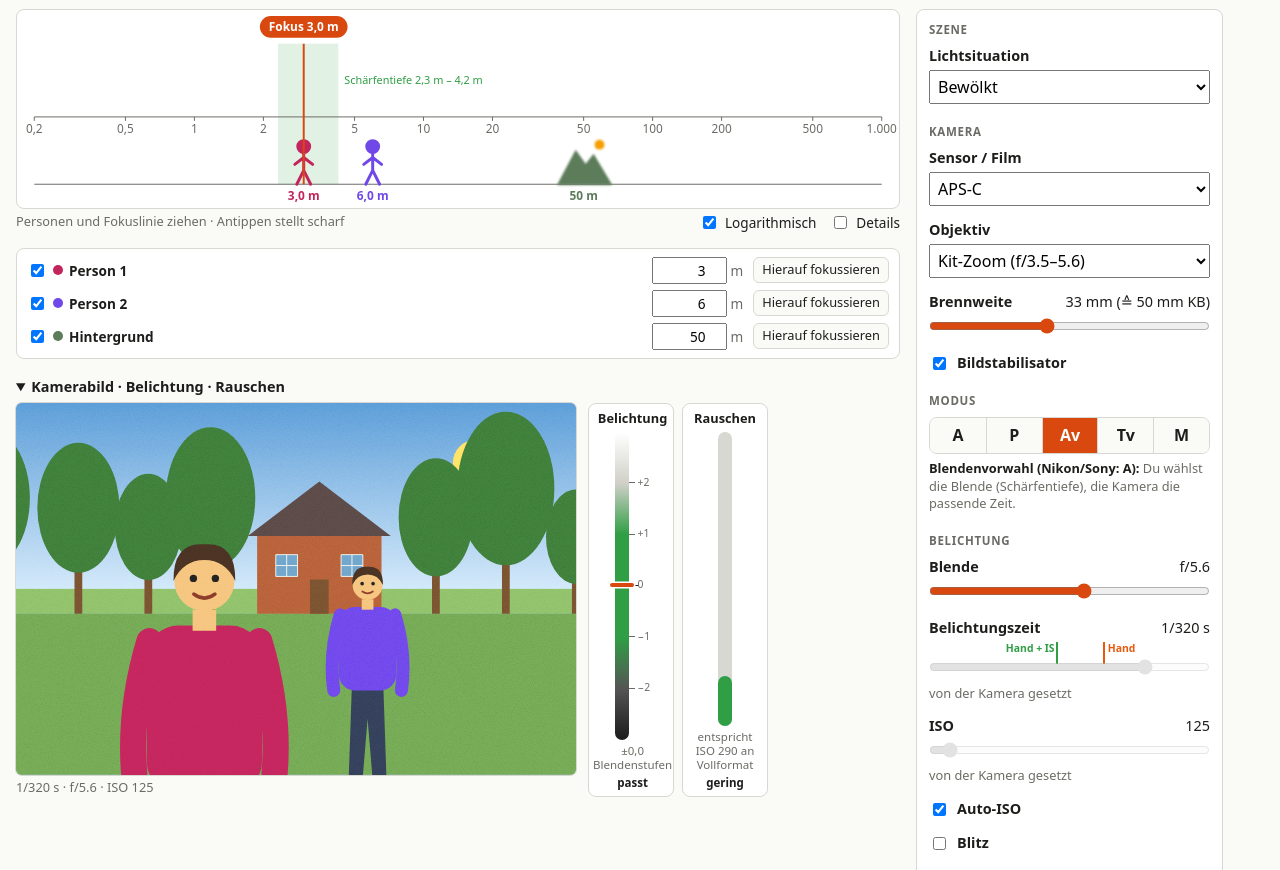
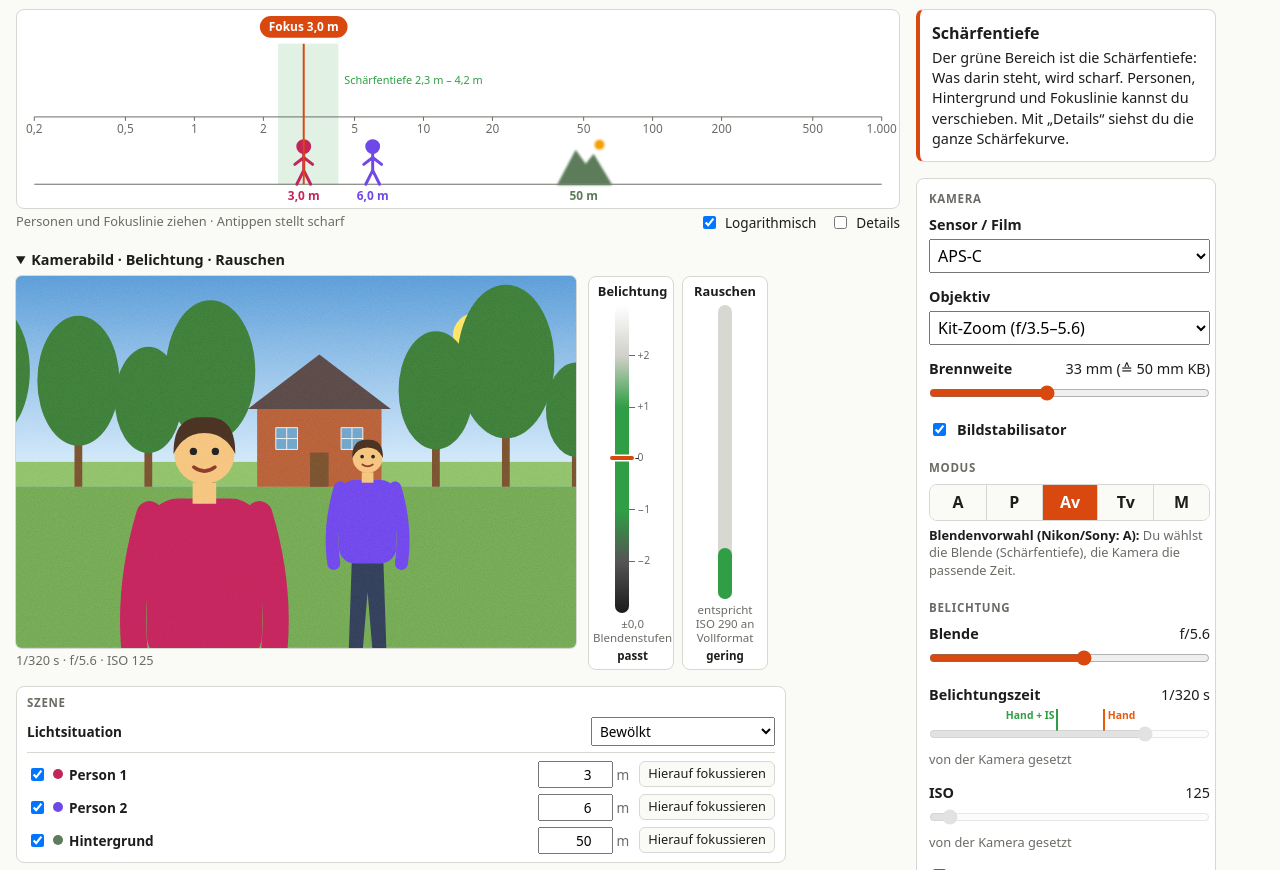
Before and after one commit to soctib/Fotosim, a website built with Vite: page index.html in a window 1280 px wide. Shown: the part 69-939 px from the top of the page. Built offline with nearby package versions, Linux system fonts and the light colour scheme.

Commit message:
Layout: infobox top right, scene panel under the camera image
- Wide screens: infobox at the top of the third column, above the lens
  list; mid-size desktops: above the controls – no longer off-screen
- Element rows move below the camera image and take the light
  situation along: one "Szene" panel for what's in front of the camera
- Controls column now starts with Kamera

Co-Authored-By: Claude Opus 5.5 <noreply@anthropic.com>

```diff
--- a/src/main.ts
+++ b/src/main.ts
@@ -18,7 +18,6 @@ app.innerHTML = `
   <main class="layout">
     <div class="stage">
       <section id="graph"></section>
-      <section id="elements"></section>
       <details class="preview" open>
         <summary>${t.sim.group}</summary>
         <div class="preview-body">
@@ -26,11 +25,10 @@ app.innerHTML = `
           <section id="bars"></section>
         </div>
       </details>
+      <section id="elements"></section>
     </div>
-    <aside class="side">
-      <div id="controls"></div>
-      <section id="infobox"></section>
-    </aside>
+    <aside id="controls"></aside>
+    <section id="infobox"></section>
     <details id="gear"></details>
   </main>`;
 
--- a/src/state/actions.ts
+++ b/src/state/actions.ts
@@ -26,6 +26,10 @@ export function setElementDistance(store: Store, id: ElementId, distanceM: numbe
       elements: s.scene.elements.map((el) => (el.id === id ? { ...el, distanceM: d } : el)),
     },
   }));
+}
+
+export function setLight(store: Store, lightPresetId: string): void {
+  store.update((s) => ({ ...s, scene: { ...s.scene, lightPresetId } }));
 }
 
 export function setElementVisible(store: Store, id: ElementId, visible: boolean): void {
--- a/src/style.css
+++ b/src/style.css
@@ -63,38 +63,41 @@ header p {
   gap: 16px;
   align-items: start;
   grid-template-columns: minmax(0, 1fr) 300px;
-  grid-template-rows: auto 1fr;
+  grid-template-rows: auto auto 1fr;
   grid-template-areas:
+    'stage info'
     'stage side'
     'stage gear';
   max-width: 1200px;
 }
 
-/* Wide screens: the lens/phone list gets its own column. */
+/* Wide screens: infobox and lens/phone list get their own column, infobox on top. */
 @media (min-width: 1400px) {
   .layout {
     grid-template-columns: minmax(0, 1fr) 300px 340px;
-    grid-template-rows: auto;
-    grid-template-areas: 'stage side gear';
+    grid-template-rows: auto 1fr;
+    grid-template-areas:
+      'stage side info'
+      'stage side gear';
     max-width: 1720px;
   }
 }
 
 .stage {
   grid-area: stage;
+  display: grid;
+  gap: 16px;
+  min-width: 0;
 }
-.side {
+#controls {
   grid-area: side;
+  min-width: 0;
+}
+#infobox {
+  grid-area: info;
 }
 #gear {
   grid-area: gear;
-}
-
-.stage,
-.side {
-  display: grid;
-  gap: 16px;
-  min-width: 0;
 }
 
 .preview > summary {
@@ -122,7 +125,8 @@ header p {
     display: contents;
   }
   .stage > *,
-  .side,
+  #controls,
+  #infobox,
   #gear {
     grid-area: auto;
     min-width: 0;
@@ -785,16 +789,40 @@ header p {
   display: none;
 }
 
-/* ---- element rows ---- */
+/* ---- scene panel: light + element rows ---- */
 
 .elements {
   display: grid;
   gap: 2px;
+  max-width: 770px; /* roughly the camera image + bars above it */
   padding: 6px 10px;
   border: 1px solid var(--line);
   border-radius: 8px;
   background: var(--panel);
   font-size: 0.85rem;
+}
+.elements h3 {
+  margin: 2px 0 4px;
+  font-size: 0.72rem;
+  font-weight: 700;
+  letter-spacing: 0.06em;
+  text-transform: uppercase;
+  color: var(--muted);
+}
+.scene-light {
+  display: flex;
+  align-items: center;
+  justify-content: space-between;
+  gap: 10px;
+  font-weight: 600;
+  padding-bottom: 6px;
+  margin-bottom: 4px;
+  border-bottom: 1px solid var(--line);
+}
+.scene-light select {
+  font: inherit;
+  font-weight: 400;
+  padding: 3px 4px;
 }
 .el-row {
   display: grid;
--- a/src/ui/controls/controls.ts
+++ b/src/ui/controls/controls.ts
@@ -1,10 +1,9 @@
-// Camera controls, grouped: scene (light), camera (sensor, lens, focal length, stabiliser),
+// Camera controls, grouped: camera (sensor, lens, focal length, stabiliser),
 // mode, exposure (aperture, shutter, ISO, flash) and sharpness (focus tracking, focus).
 // DOM is built once; the subscriber only syncs values so sliders aren't replaced mid-drag.
 // Fields the current mode sets itself are disabled and show the camera's choice.
 
 import { LENS_ORDER } from '../../data/cameraLenses';
-import { LIGHT_PRESETS } from '../../data/lightPresets';
 import { SENSORS, SENSOR_ORDER } from '../../data/sensors';
 import { de as t, fill } from '../../data/texts.de';
 import type { Derived } from '../../model/derive';
@@ -60,14 +59,6 @@ const checkbox = (id: string, label: string, info: string) => `
 export function mountControls(root: HTMLElement, store: Store): void {
   root.classList.add('controls');
   root.innerHTML = `
-    <h3>${t.controls.sectionScene}</h3>
-    <div class="control" data-info="light">
-      <label for="c-light">${t.controls.light}</label>
-      <select id="c-light">
-        ${LIGHT_PRESETS.map((p) => `<option value="${p.id}">${t.light[p.id as keyof typeof t.light]}</option>`).join('')}
-      </select>
-    </div>
-
     <h3>${t.controls.sectionCamera}</h3>
     <div class="control" data-info="sensor">
       <label for="c-sensor">${t.controls.sensor}</label>
@@ -117,7 +108,6 @@ export function mountControls(root: HTMLElement, store: Store): void {
     ${range('focus', t.controls.focus, FOCUS_STEPS, 'focus')}`;
 
   const $ = <T extends HTMLElement>(id: string) => root.querySelector<T>(`#${id}`)!;
-  const light = $<HTMLSelectElement>('c-light');
   const sensor = $<HTMLSelectElement>('c-sensor');
   const lens = $<HTMLSelectElement>('c-lens');
   const focal = $<HTMLInputElement>('c-focal');
@@ -139,9 +129,6 @@ export function mountControls(root: HTMLElement, store: Store): void {
   root.addEventListener('pointerdown', showInfo);
   root.addEventListener('focusin', showInfo);
 
-  light.addEventListener('change', () =>
-    store.update((s) => ({ ...s, scene: { ...s.scene, lightPresetId: light.value } })),
-  );
   sensor.addEventListener('change', () => {
     // Keep the angle of view: pick the new sensor's step closest to the current equivalent focal length.
     const next = SENSORS[sensor.value as SensorId];
@@ -174,7 +161,6 @@ export function mountControls(root: HTMLElement, store: Store): void {
     const auto = d.autoFields;
     const autoHint = (field: AutoField) => (auto.has(field) ? t.controls.autoSetHint : '');
 
-    light.value = state.scene.lightPresetId;
     sensor.value = s.sensorId;
 
     const opts = focalOptions(d.sensor);
--- a/src/ui/elements/elements.ts
+++ b/src/ui/elements/elements.ts
@@ -1,15 +1,31 @@
-// One compact row per scene element: show/hide, distance (read + edit), focus on it.
+// Scene panel – what's in front of the camera: the light situation, and one compact row
+// per element (show/hide, distance read + edit, focus on it).
 
+import { LIGHT_PRESETS } from '../../data/lightPresets';
 import { de as t } from '../../data/texts.de';
 import type { ElementId } from '../../model/types';
-import { MAX_DISTANCE_M, MIN_DISTANCE_M, focusOn, setElementDistance, setElementVisible, setInfo } from '../../state/actions';
+import {
+  MAX_DISTANCE_M,
+  MIN_DISTANCE_M,
+  focusOn,
+  setElementDistance,
+  setElementVisible,
+  setInfo,
+  setLight,
+} from '../../state/actions';
 import type { Store } from '../../state/store';
 
 const IDS: ElementId[] = ['person1', 'person2', 'background'];
 
 export function mountElements(root: HTMLElement, store: Store): void {
   root.classList.add('elements');
-  root.innerHTML = IDS.map(
+  root.innerHTML = `
+    <h3>${t.controls.sectionScene}</h3>
+    <label class="scene-light" data-info="light">${t.controls.light}
+      <select data-role="light">
+        ${LIGHT_PRESETS.map((p) => `<option value="${p.id}">${t.light[p.id as keyof typeof t.light]}</option>`).join('')}
+      </select>
+    </label>` + IDS.map(
     (id) => `
     <div class="el-row el-${id}" data-id="${id}">
       <label class="toggle el-name"><input type="checkbox" data-role="visible" aria-label="${t.elements.visible}">
@@ -20,6 +36,11 @@ export function mountElements(root: HTMLElement, store: Store): void {
         <span class="long">${t.elements.focusHere}</span><span class="short">${t.elements.focusHereShort}</span></button>
     </div>`,
   ).join('');
+
+  const light = root.querySelector<HTMLSelectElement>('[data-role="light"]')!;
+  light.addEventListener('change', () => setLight(store, light.value));
+  light.addEventListener('pointerdown', () => setInfo(store, 'light'));
+  light.addEventListener('focus', () => setInfo(store, 'light'));
 
   for (const id of IDS) {
     const row = root.querySelector<HTMLElement>(`[data-id="${id}"]`)!;
@@ -40,6 +61,7 @@ export function mountElements(root: HTMLElement, store: Store): void {
   }
 
   store.subscribe((state, d) => {
+    light.value = state.scene.lightPresetId;
     const tracking = d.settings.afTarget !== null;
     for (const el of state.scene.elements) {
       const row = root.querySelector<HTMLElement>(`[data-id="${el.id}"]`)!;
```
Also changed, not shown: SPEC.md (+6 -5 lines).
